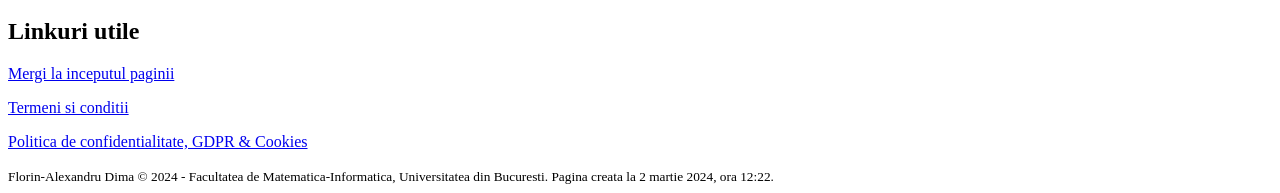
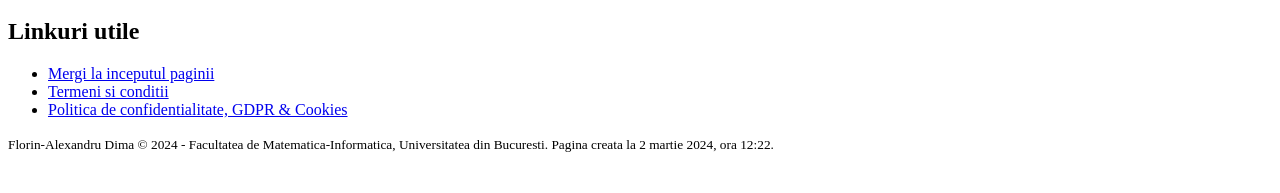
Before and after one commit to dimaflorinalex/ProiectTW, a plain HTML site: page index.html in a window 1280 px wide. Shown: the part 2749-2942 px from the top of the page. After the commit the page ends 2910 px from the top, so only its background shows below. Drawn offline with Linux system fonts and the light colour scheme.

Commit message:
Etapa 1. Bonus

```diff
--- a/index.html
+++ b/index.html
@@ -152,9 +152,11 @@
             </section>
             <section>
                 <h2>Linkuri utile</h2>
-                <a href="#acasa">Mergi la inceputul paginii</a></p>
-                <a href="#">Termeni si conditii</a></p>
-                <a href="#">Politica de confidentialitate, GDPR & Cookies</a></p>
+                <ul>
+                    <li><a href="#acasa">Mergi la inceputul paginii</a></li>
+                    <li><a href="#">Termeni si conditii</a></li>
+                    <li><a href="#">Politica de confidentialitate, GDPR & Cookies</a></li>
+                </ul>
             </section>
             <small>Florin-Alexandru Dima &copy; 2024 - Facultatea de Matematica-Informatica, Universitatea din Bucuresti. Pagina creata la <time datetime="2023-03-02 12:22:05">2 martie 2024, ora 12:22.</time></small>
         </footer>
```
